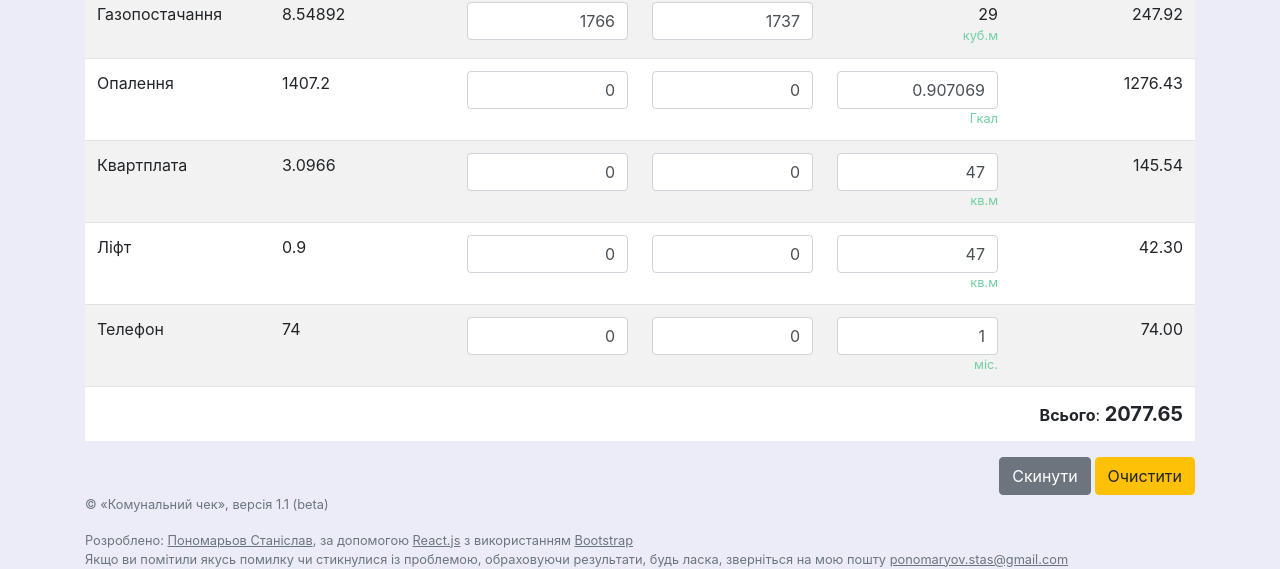
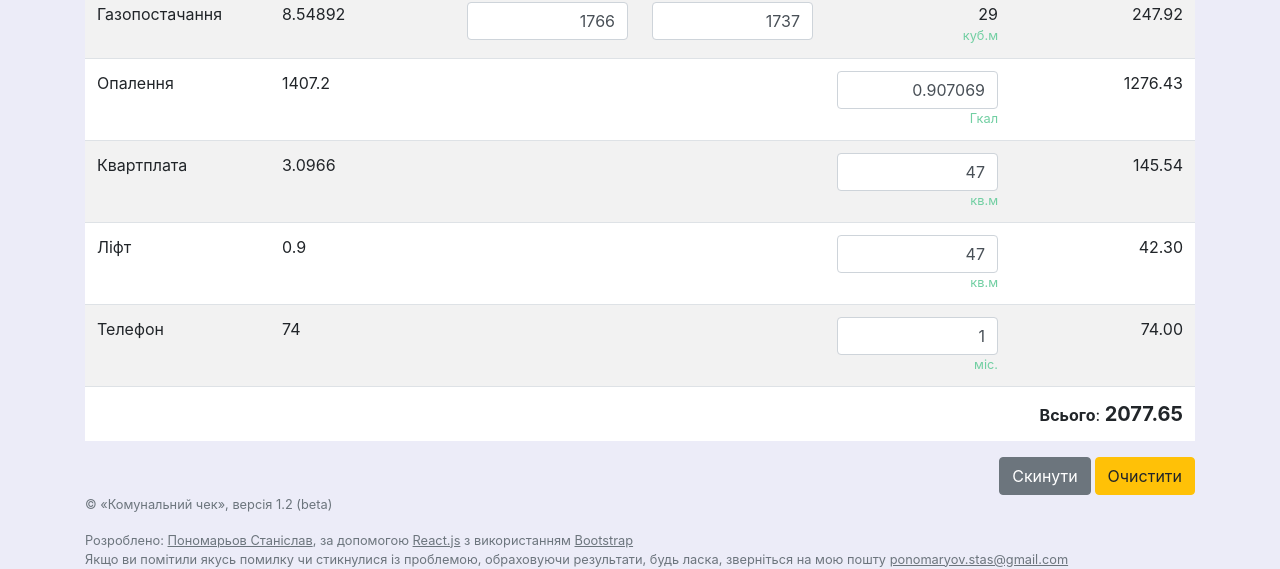
Before and after one commit to 1cbitrixalexdev/utilities, a React (Create React App) app: page / in a window 1280 px wide. Shown: the part 286-855 px from the top of the page. Built offline with nearby package versions, Linux system fonts and the light colour scheme.

Commit message:
- приховано непотрібні поля для вводу (значееня лічильників тепла, квартплати, ліфту, телефону) - видалено нуль попереду числових значень, що редагуються

```diff
--- a/src/components/App.js
+++ b/src/components/App.js
@@ -65,7 +65,7 @@ export default connect(
 const Footer = () => {
     return (
         <div id="footer" className="text-muted small">
-            <p>&copy; &laquo;Комунальний чек&raquo;, версія 1.1 (beta)</p>
+            <p>&copy; &laquo;Комунальний чек&raquo;, версія 1.2 (beta)</p>
             <p>Розроблено: <a href="https://www.alex.kr.ua/dev/">Пономарьов Станіслав</a>, за допомогою <a href="https://reactjs.org" target="_blank" rel="noopener noreferrer">React.js</a> з використанням <a href="https://getbootstrap.com/" target="_blank" rel="noopener noreferrer">Bootstrap</a><br />Якщо ви помітили якусь помилку чи стикнулися із проблемою, обраховуючи результати, будь ласка, зверніться на мою пошту <a href="mailto:ponomaryov.stas@gmail.com" rel="noopener noreferrer">ponomaryov.stas@gmail.com</a>
             </p>
         </div>
--- a/src/components/Edit/Price/index.js
+++ b/src/components/Edit/Price/index.js
@@ -35,7 +35,7 @@ class Price extends Component {
                         type="text"
                         className="form-control"
                         value={tableData[disclaimer].price ? tableData[disclaimer].price : 0}
-                        onChange={e => followChange(disclaimer, e.target.value)}
+                        onChange={e => followChange(disclaimer, e.target.value.replace(/^0+/, ''))}
                         maxLength={12}
                     />
                 </div>
--- a/src/components/Table/Row/index.js
+++ b/src/components/Table/Row/index.js
@@ -7,26 +7,26 @@ import "./styles.css";
 class Row extends Component {
     render() {
         const {followChanges, tableData, dataNum, editThis} = this.props;
-        const cellCurrent = (tableData.current !== null) && <input
+        const cellCurrent = (!(tableData.current instanceof Function)) ? <input
                 type="text"
                 value={tableData.current ? tableData.current : 0}
-                onChange={e => followChanges(dataNum, 'current', e.target.value,0 || '')}
+                onChange={e => followChanges(dataNum, 'current', e.target.value.replace(/^0+/, ''))}
                 className="form-control text-right"
                 maxLength={12}
-            />;
-        const cellPrevious = (tableData.previous !== null) && <input
+            /> : tableData.current();
+        const cellPrevious = (!(tableData.previous instanceof Function)) ? <input
                 type="text"
                 value={tableData.previous ? tableData.previous : 0}
-                onChange={e => followChanges(dataNum, 'previous', e.target.value,0 || '')}
+                onChange={e => followChanges(dataNum, 'previous', e.target.value.replace(/^0+/, ''))}
                 className="form-control text-right"
                 maxLength={12}
-            />;
+            /> : tableData.previous();
         const cellUsed = (!(tableData.used instanceof Function)) ? <input
             type="text"
             name={`${tableData.id}Used`}
             id={`${tableData.id}Used`}
             value={(tableData.used ) ? tableData.used : 0}
-            onChange={e => followChanges(dataNum, 'used', e.target.value || '')}
+            onChange={e => followChanges(dataNum, 'used', e.target.value.replace(/^0+/, ''))}
             className="form-control text-right"
             maxLength={12}
         /> : tableData.used();
--- a/src/tableData.js
+++ b/src/tableData.js
@@ -61,8 +61,8 @@ export default [
         service: "Опалення",
         units: "Гкал",
         price: 1407.20,
-        current: "",
-        previous: "",
+        current: () => null,
+        previous: () => null,
         used: 0.907069,
         rowTotal() {
             return ((this.used > 0) && (this.price > 0)) ? (this.used * this.price).toFixed(2) : 0.00
@@ -73,8 +73,8 @@ export default [
         service: "Квартплата",
         price: "3.0966",
         units: "кв.м",
-        current: "",
-        previous: "",
+        current: () => null,
+        previous: () => null,
         used: 47,
         rowTotal() {
             return ((this.used > 0) && (this.price > 0)) ? (this.used * this.price).toFixed(2) : 0.00
@@ -85,8 +85,8 @@ export default [
         service: "Ліфт",
         units: "кв.м",
         price: 0.90,
-        current: "",
-        previous: "",
+        current: () => null,
+        previous: () => null,
         used: 47,
         rowTotal() {
             return ((this.used > 0) && (this.price > 0)) ? (this.used * this.price).toFixed(2) : 0.00
@@ -97,8 +97,8 @@ export default [
         service: "Телефон",
         units: "міс.",
         price: 74.00,
-        current: "",
-        previous: "",
+        current: () => null,
+        previous: () => null,
         used: 1,
         rowTotal() {
             return ((this.used > 0) && (this.price > 0)) ? (this.used * this.price).toFixed(2) : 0.00
```
